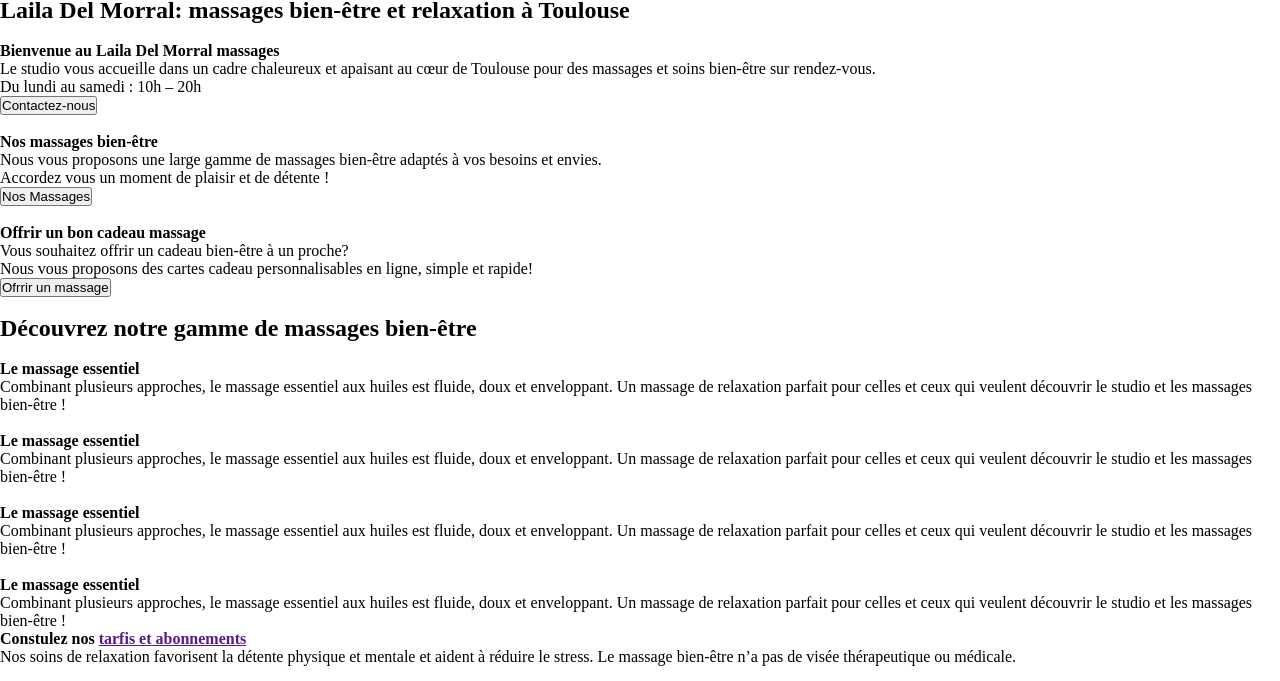
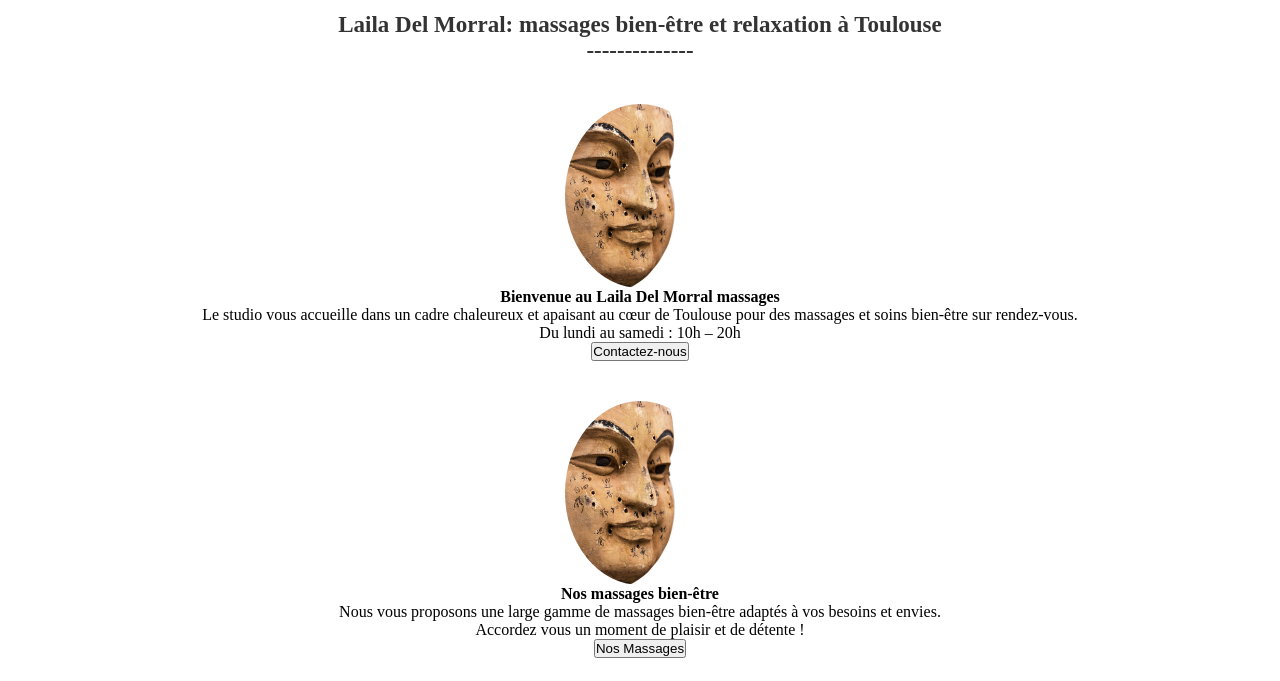
Before and after one commit to Natmacira/massageslailadelmorral, a plain HTML site: page index.html in a window 1280 px wide. Shown: the part 403-1084 px from the top of the page. Drawn offline with Linux system fonts and the light colour scheme.

Commit message:
estilos header y primer article del main

```diff
--- a/css/style.css
+++ b/css/style.css
@@ -9,7 +9,7 @@
 }
 
 #article-header {
-    background-image: url("../img/petalos.jpg");
+    background-image: url("../img/sipsen.jpg");
     background-size: cover;
     background-repeat: no-repeat;
     min-height: 400px;
@@ -29,9 +29,39 @@
 #article-header h1 {
     padding-top: 15px;
     font-size: 25px;
+    color: wheat;
 }
 
 #article-header h3 {
     padding-top: 10px;
     font-size: 20px;
+    color: wheat;
 }
+
+.h2-home {
+    text-align: center;
+    padding-top: 15px;
+    font-size: 23px;
+    color: #333;
+
+}
+
+.h2-home::after {
+    content: "--------------";
+    display: flex;
+    flex-direction: column;
+}
+
+.img-section-about-studio {
+    width: 50%;
+    max-width: 150px;
+    border-radius: 50%;
+}
+
+.sections-about-the-studio {
+    display: flex;
+    flex-direction: column;
+    align-items: center;
+    justify-content: center;
+    margin-top: 40px;
+}
--- a/index.html
+++ b/index.html
@@ -29,10 +29,10 @@
         </article>
     </header>
     <main>
-        <h2>Laila Del Morral: massages bien-être et relaxation à Toulouse</h2>
+        <h2 class="h2-home">Laila Del Morral: massages bien-être et relaxation à Toulouse</h2>
         <article class="articles-home-page" id="about-le-studio">
             <section class="sections-about-the-studio">
-                <img src="img/pexels-photo-3230236.jpg" alt="">
+                <img src="img/deco3.jpg" alt="" class="img-section-about-studio">
                 <h4>Bienvenue au Laila Del Morral massages</h4>
                 <p>Le studio vous accueille dans un cadre chaleureux et apaisant au cœur de Toulouse pour des massages
                     et soins bien-être sur rendez-vous. </p>
@@ -40,14 +40,14 @@
                 <button>Contactez-nous</button>
             </section>
             <section class="sections-about-the-studio">
-                <img src="img/pexels-photo-3997986.jpg" alt="">
+                <img src="img/deco3.jpg" alt="" class="img-section-about-studio">
                 <h4>Nos massages bien-être</h4>
                 <p>Nous vous proposons une large gamme de massages bien-être adaptés à vos besoins et envies.</p>
                 <p>Accordez vous un moment de plaisir et de détente ! </p>
                 <button>Nos Massages</button>
             </section>
             <section class="sections-about-the-studio">
-                <img src="img/pexels-photo-3997995.jpg" alt="">
+                <img src="img/deco3.jpg" alt="" class="img-section-about-studio">
                 <h4>Offrir un bon cadeau massage</h4>
                 <p>Vous souhaitez offrir un cadeau bien-être à un proche?</p>
                 <p>Nous vous proposons des cartes cadeau personnalisables en ligne, simple et rapide!</p>
```
Also changed, not shown: img/Massage Thailandais.jpg (renamed from img/fotospaginawebmassages/Massage Thailandais.jpg), img/Photo-tui-na-ancestrale.jpg (renamed from img/fotospaginawebmassages/Photo-tui-na-ancestrale.jpg), img/deco1.jpg (renamed from img/fotospaginawebmassages/deco1.jpg), img/deco2.jpg (renamed from img/fotospaginawebmassages/deco2.jpg), img/deco3.jpg (renamed from img/fotospaginawebmassages/deco3.jpg), img/fotospaginawebmassages/massage Tui-na.jpg (deleted), 19 other files.
